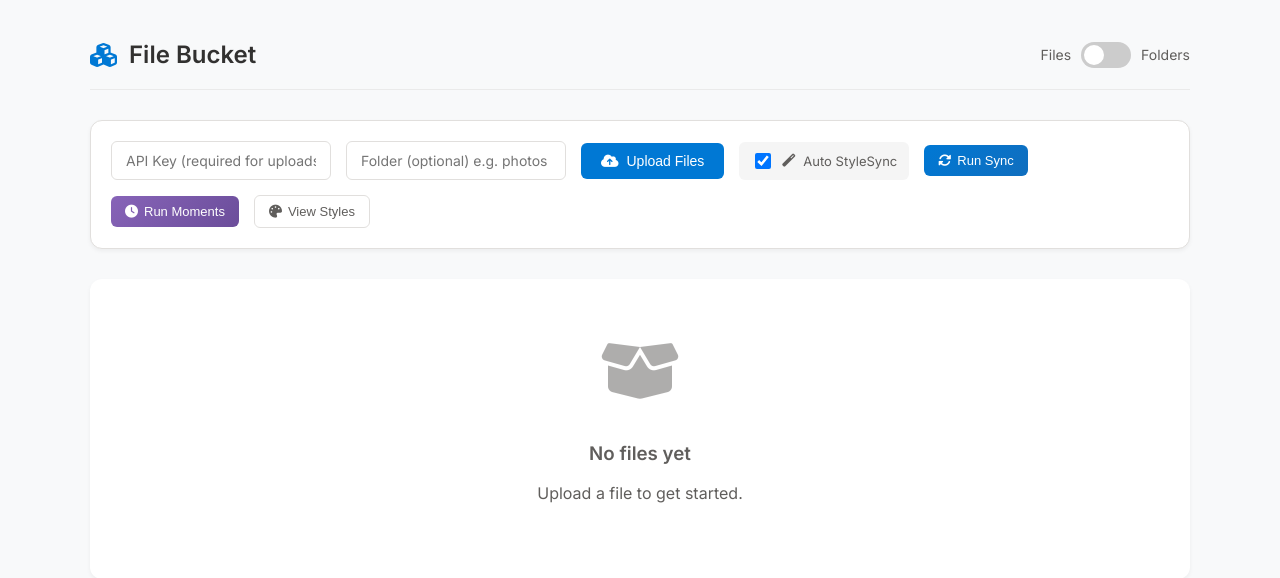
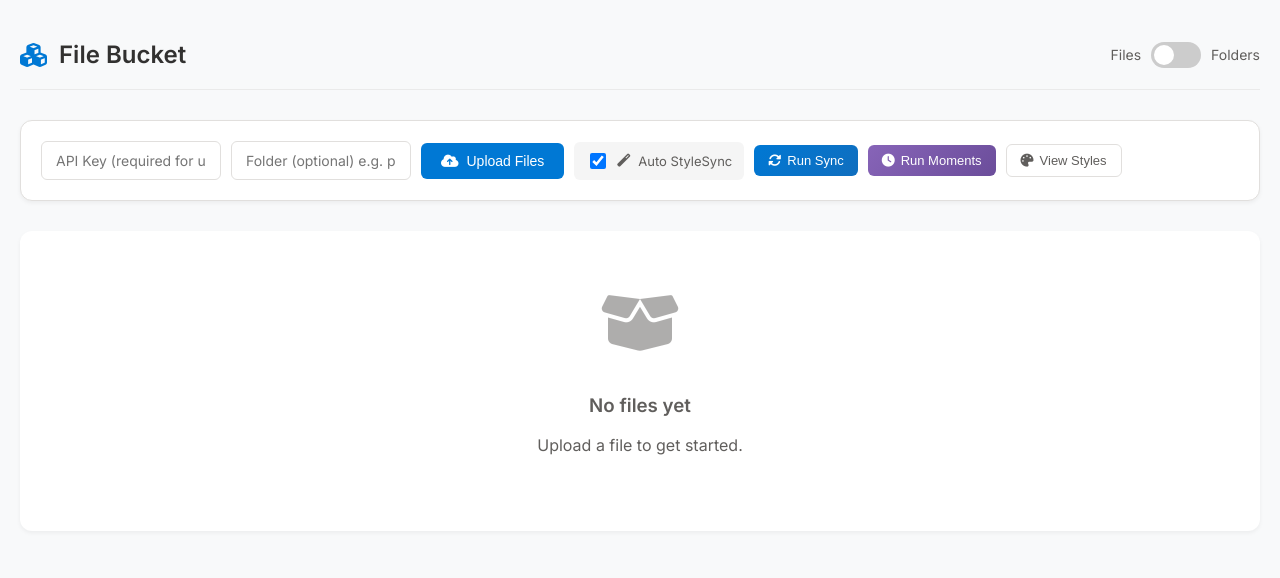
Before and after one commit to ajayagr/az-spotlight-style-storage, a FastAPI app: page / in a window 1280 px wide. Shown: the top 578 px of the page. Run offline with FastAPI, Linux system fonts and the light colour scheme.

Commit message:
Increase container width and optimize upload section layout
- Increased max-width from 1100px to 1400px
- Reduced input width from 220px to 180px
- Reduced gap in upload section from 15px to 10px
- Prevents buttons from wrapping to second line

```diff
--- a/app/static/css/styles.css
+++ b/app/static/css/styles.css
@@ -35,7 +35,7 @@ body {
 
 .container {
     width: 100%;
-    max-width: 1100px;
+    max-width: 1400px;
 }
 
 /* Header */
@@ -121,7 +121,7 @@ input:checked + .slider::before {
     box-shadow: var(--shadow-sm);
     margin-bottom: 30px;
     display: flex;
-    gap: 15px;
+    gap: 10px;
     align-items: center;
     flex-wrap: wrap;
     border: 1px solid var(--border-color);
@@ -131,7 +131,7 @@ input:checked + .slider::before {
     padding: 10px 14px;
     border: 1px solid var(--border-color);
     border-radius: 6px;
-    width: 220px;
+    width: 180px;
     font-size: 14px;
     outline: none;
     transition: border-color 0.2s, box-shadow 0.2s;
```
